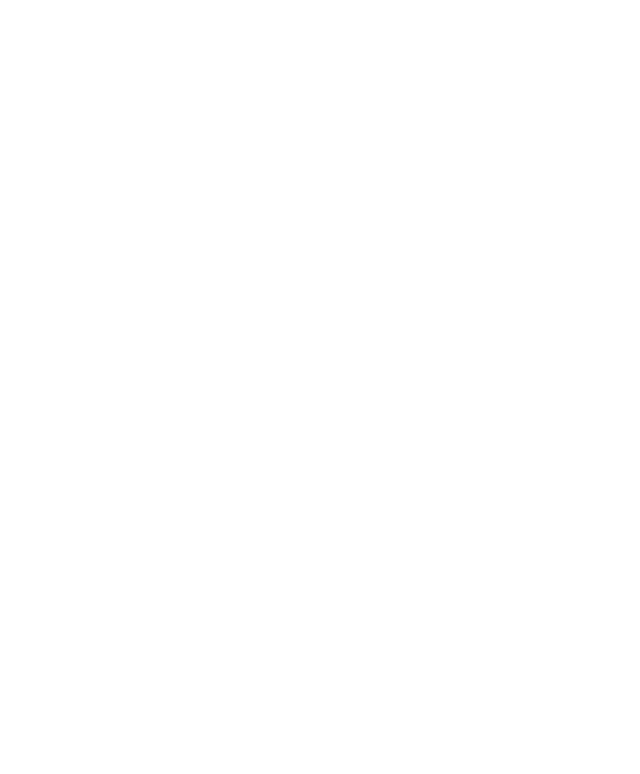
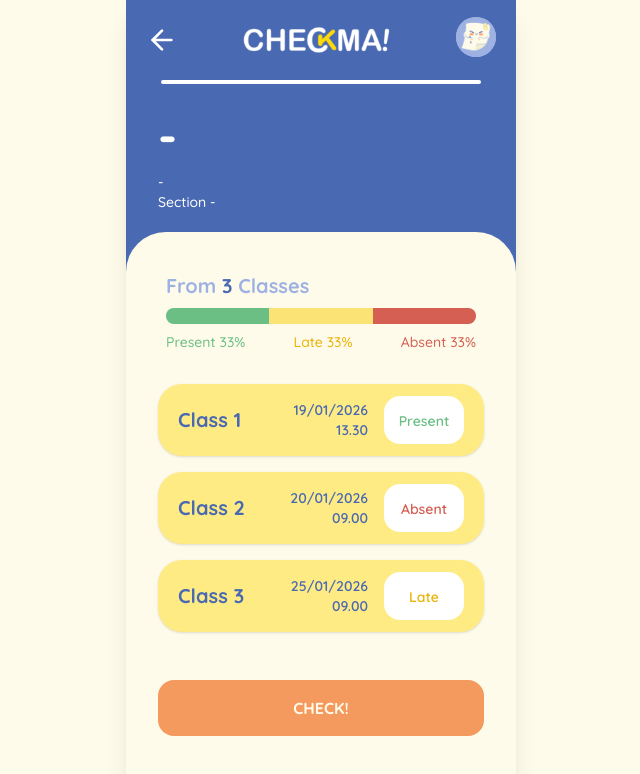
Before and after one commit to Jinny112477/CHECKMA, a React (Vite) app in the folder frontend/: page /student/attendance/1 in a window 1280 px wide. Before the commit this address had no page. Shown: the top 774 px of the page, without its empty margins (319-959 px from the left). Built offline with nearby package versions, Linux system fonts and the light colour scheme; no server answers.

Commit message:
fetch class info student-attendance

```diff
--- a/frontend/src/App.jsx
+++ b/frontend/src/App.jsx
@@ -40,8 +40,8 @@ function App() {
       <Route path="/prof/profile" element={<ProfileProf />} />
       <Route path="/role" element={<RoleSelect />} />
 
-      <Route path="/student/attendance" element={<AttendanceStudent />} />
-      <Route path="/student/signal" element={<SignalStudent />} />
+      <Route path="/student/attendance/:session_id" element={<AttendanceStudent />} />
+      <Route path="/student/signal/:session_id" element={<SignalStudent />} />
 
       <Route path="/prof/attendance/:session_id" element={<AttendanceProf />} />
       <Route path="/prof/signal/:session_id" element={<SignalProf />} />
--- a/frontend/src/components/CourseCard.jsx
+++ b/frontend/src/components/CourseCard.jsx
@@ -8,6 +8,7 @@ import { Link } from "react-router-dom";
 import { resolveIcon } from "./IconProfile.jsx";
 
 export default function CourseCard({
+  session_id,
   icon,
   code,
   section,
@@ -21,7 +22,7 @@ export default function CourseCard({
   const Icon = resolveIcon(icon);
 
   return (
-    <Link to="/student/attendance" className="block">
+    <Link to={`/student/attendance/${session_id}`} className="block">
       <div className="relative bg-[#FFEB83] rounded-2xl p-4 shadow space-y-4">
 
         {/* header */}
--- a/frontend/src/pages/Student-Attendance.jsx
+++ b/frontend/src/pages/Student-Attendance.jsx
@@ -1,6 +1,6 @@
 import { useEffect, useRef, useState } from "react";
 import {ArrowLeft} from "lucide-react";
-import { Link } from "react-router-dom";
+import { Link, useParams } from "react-router-dom";
 
 import AttendanceCard from "../components/AttendanceCard";
 import { useAuth } from "../context/AuthContext";
@@ -13,10 +13,14 @@ export default function AttendanceStudent() {
     { classNum: "Class 3", date: "25/01/2026", time: "09.00", status: "Late" }
   ];
 
+  const[classData, setClassData] = useState(null);
+
   const total = data.length;
   const { profile } = useAuth();
   const avatar = profile?.avatar_url || "/NongCheckprofile.png";
   const headerRef = useRef(null);
+  const { session_id } = useParams();
+  const API_URL = import.meta.env.VITE_API_URL;
 
   const presentCount = data.filter(d => d.status === "Present").length;
   const lateCount = data.filter(d => d.status === "Late").length;
@@ -25,6 +29,24 @@ export default function AttendanceStudent() {
   const presentPercent = (presentCount / total) * 100;
   const latePercent = (lateCount / total) * 100;
   const absentPercent = (absentCount / total) * 100;
+
+  // GET: Class by SESSION ID
+  useEffect(() => {
+    const fetchClass = async () => {
+      try {
+        const res = await fetch(
+          `${API_URL}/api/sessions/classrooms/${session_id}`,
+        );
+
+        const data = await res.json();
+        setClassData(data);
+      } catch (err) {
+        console.error(err);
+      }
+    };
+
+    if (session_id) fetchClass();
+  }, [session_id]);
 
   return (
     <div className="min-h-screen w-full flex justify-center bg-[#FFFBEA]">
@@ -66,11 +88,11 @@ export default function AttendanceStudent() {
         {/* Class name */}
         <div className="ml-8 my-5">
           <h1 className="text-5xl font-bold text-white">
-            SF321
+            {classData?.course_id || "-"}
           </h1>
           <p className="mt-3 text-sm text-white font-medium">
-              Data Communication and Computer Network 1<br />
-              Section 760001
+              {classData?.course_name || "-"}<br />
+              Section {classData?.section || "-"}
           </p>
         </div>
 
@@ -129,7 +151,7 @@ export default function AttendanceStudent() {
           </div>
 
           {/* check button */}
-          <Link to="/student/signal" className="mt-auto pt-6">
+          <Link to={`/student/signal/${session_id}`} className="mt-auto pt-6">
             <button
               className="w-full bg-[#F49A5E] text-[#FFFBEA] py-3 sm:py-4 mt-auto mb-8
               rounded-2xl font-bold hover:bg-[#EB9358] transition"
--- a/frontend/src/pages/Student-Home.jsx
+++ b/frontend/src/pages/Student-Home.jsx
@@ -198,8 +198,9 @@ export default function HomeStudent() {
               {courses.map((item, index) => (
                 <CourseCard
                   key={index}
+                  session_id={item.session_id}
                   icon={item.icon}
-                  code={item.session_code}
+                  code={item.course_id}
                   section={item.section}
                   name={item.course_name}
                   teacher={item.teacher}
--- a/frontend/src/pages/Student-Signal.jsx
+++ b/frontend/src/pages/Student-Signal.jsx
@@ -1,12 +1,13 @@
 import { useEffect, useRef, useState } from "react";
 import {ArrowLeft} from "lucide-react";
-import { Link } from "react-router-dom";
+import { Link, useParams } from "react-router-dom";
 import { useAuth } from "../context/AuthContext";
 
 export default function SignalStudent() {
   const { profile } = useAuth();
   const avatar = profile?.avatar_url || "/NongCheckprofile.png";
   const headerRef = useRef(null);
+  const { session_id } = useParams();
 
   return (
     <div className="min-h-screen w-full flex justify-center bg-[#4969B2]">
@@ -22,7 +23,7 @@ export default function SignalStudent() {
         <div ref={headerRef} className="relative shrink-0">
           <header className="h-20 flex items-center justify-between px-5">
             {/* back arrow */}
-            <Link to="/student/attendance" className="top-6 left-6 text-white">
+            <Link to={`/student/attendance/${session_id}`} className="top-6 left-6 text-white">
                 <ArrowLeft size={32} />
             </Link>
 
```
